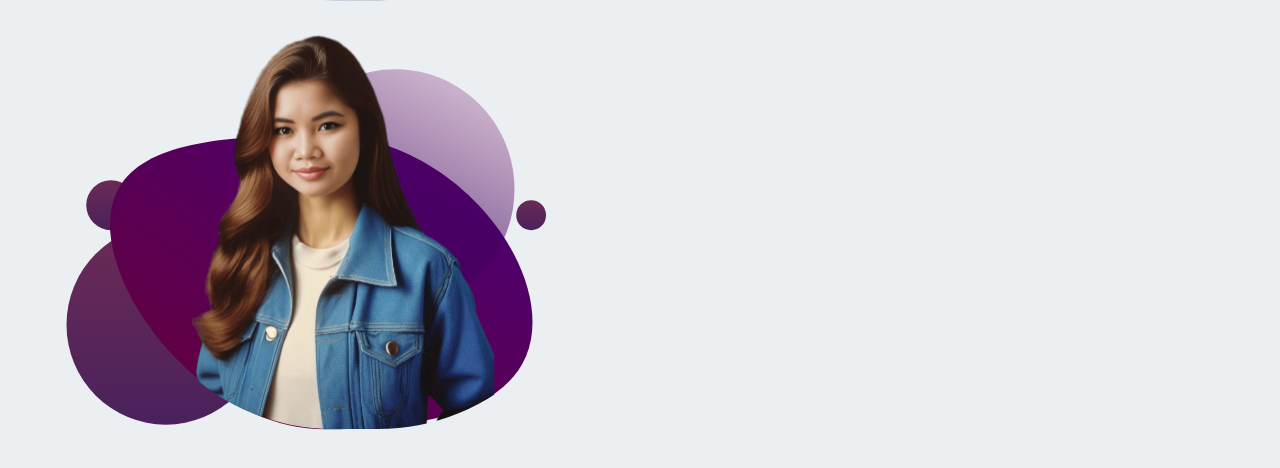
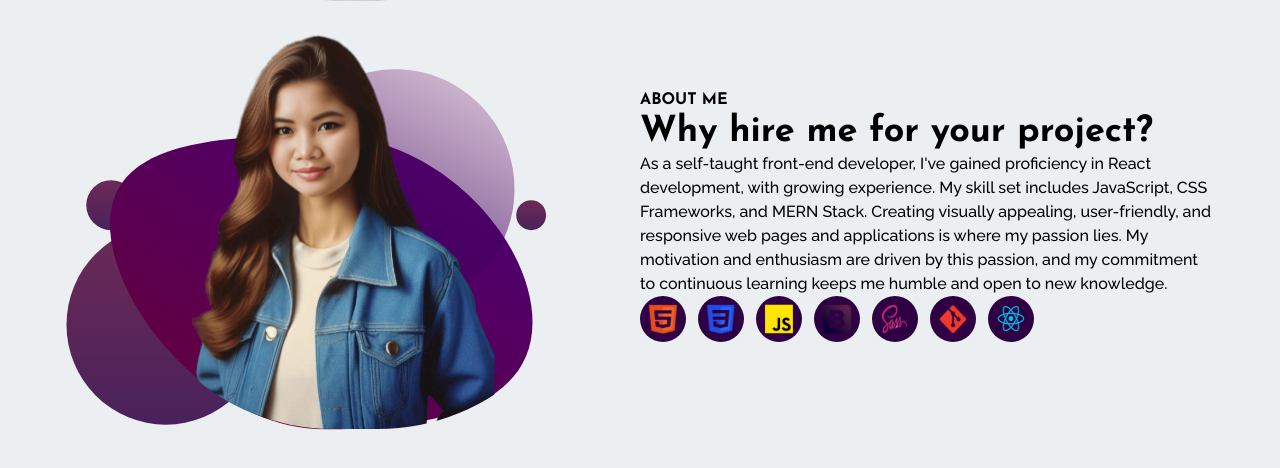
Before and after one commit to KrisTechHub/kris-algario, a React (Vite) app: page /About in a window 1280 px wide. Shown: the top 468 px of the page. Built offline with nearby package versions, Linux system fonts and the light colour scheme.

Commit message:
finzlied skill icons on about page

```diff
--- a/src/Components/About/AboutInfo.jsx
+++ b/src/Components/About/AboutInfo.jsx
@@ -1,6 +1,47 @@
 export default function AboutInfo() {
     return (
         <div>
+            <div className="flex-row items-center">
+                <h3 className="font-JosefinBold">ABOUT ME</h3>
+            </div>
+
+            <div className="flex-row items-center">
+                <h1 className="font-JosefinBold text-4xl">Why hire me for your project?</h1>
+            </div>
+
+            <div className="flex-row items-center">
+                <p className="font-RalewayMedium">
+                    As a self-taught front-end developer, I've gained proficiency in React development, with growing experience. My skill set includes JavaScript, CSS Frameworks, and MERN Stack. Creating visually appealing, user-friendly, and responsive web pages and applications is where my passion lies. My motivation and enthusiasm are driven by this passion, and my commitment to continuous learning keeps me humble and open to new knowledge.
+                </p>
+            </div>
+
+            <div className="flex-row items-center">
+                <div className="flex flex-wrap gap-3">
+                        <div className="rounded-full bg-mypurple-900">
+                            <img className="w-1/7 p-2" src="./src/icons/html5.svg" alt="html5" />
+                        </div>
+                        <div className="rounded-full bg-mypurple-900">
+                            <img className="w-1/7 p-2" src="./src/icons/css3.svg" alt="css3" />
+                        </div>
+                        <div className="rounded-full bg-mypurple-900">
+                            <img className="w-1/7 p-2" src="./src/icons/js.svg" alt="js" />
+                        </div>
+                        <div className="rounded-full bg-mypurple-900">
+                            <img className="w-1/7 p-2" src="./src/icons/bootstrap5.svg" alt="bootstrap5" />
+                        </div>
+                        <div className="rounded-full bg-mypurple-900">
+                            <img className="w-1/7 p-2" src="./src/icons/sass.svg" alt="sass" />
+                        </div>
+                        <div className="rounded-full bg-mypurple-900">
+                            <img className="w-1/7 p-2" src="./src/icons/git.svg" alt="git" />
+                        </div>
+                        <div className="rounded-full bg-mypurple-900">
+                            <img className="w-1/7 p-2" src="./src/icons/react.svg" alt="react" />
+                        </div>
+             </div>
+
+            </div>
+
             <div className="flex-row items-center">
 
             </div>
--- a/tailwind.config.js
+++ b/tailwind.config.js
@@ -17,15 +17,17 @@ export default withMT ({
           400: "#E80F88",
           500: "#AF0171",
           600: "#790252",
-          700: "#4C0033",
-          800: "#500035"
+          700: "#500035",
+          800: "#4C0033",
+          900: "#320021"
         },
         mypurple: {
           50: "#E5CFF7",
           100: "#9D76C1",
           200: "#713ABE",
           300: "#5B0888",
-          400: "#580082"
+          400: "#580082",
+          900: '#2E0043'
         }
       },
       fontFamily: {
```
